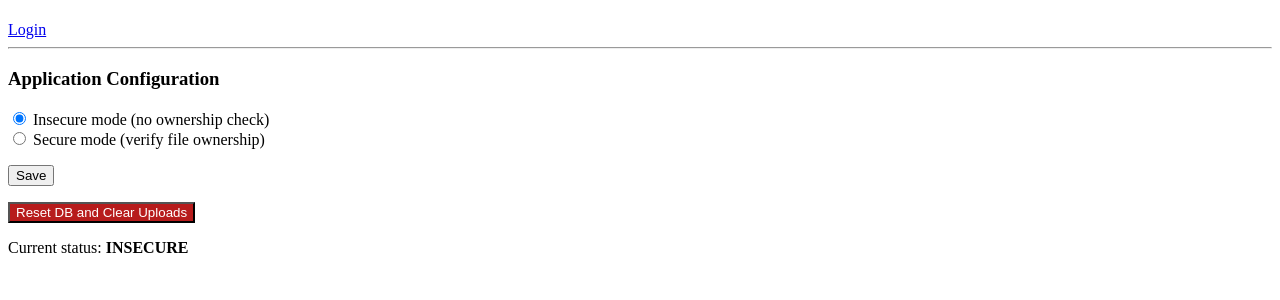
After one commit to cherufe-py/my_vulnerable_idor_web, a Flask app: page /config_hidden in a window 1280 px wide. The commit adds this page. Shown: the top 300 px of the page. Run offline with Flask 3, Linux system fonts and the light colour scheme.

Commit message:
delete endpoint and config page

```diff
--- a/app.py
+++ b/app.py
@@ -1,20 +1,22 @@
 import os
+import shutil
 import uuid
 
 from flask import Flask, request, session, g, redirect, url_for, render_template, send_from_directory
 from werkzeug.utils import secure_filename
 
-from models import get_db, query_db
+from init_db import init_db
+from models import get_db, query_db, get_setting
 
 APP_SECRET = 'dev-secret-for-demo'
 UPLOAD_FOLDER = 'uploads'
-ALLOWED_EXTENSIONS = None  # None = permitir cualquier extensión para el demo
+ALLOWED_EXTENSIONS = None
+SECURE_MODE = False
 
 app = Flask(__name__)
 app.config['SECRET_KEY'] = APP_SECRET
 app.config['UPLOAD_FOLDER'] = UPLOAD_FOLDER
 
-# Asegurar carpeta de uploads
 os.makedirs(app.config['UPLOAD_FOLDER'], exist_ok=True)
 
 
@@ -22,6 +24,11 @@ def allowed_file(filename):
     if ALLOWED_EXTENSIONS is None:
         return True
     return '.' in filename and filename.rsplit('.', 1)[1].lower() in ALLOWED_EXTENSIONS
+
+
+def is_checking_ownership():
+    val = get_setting('check_ownership', 'false')
+    return True if (val and val.lower() == 'true') else False
 
 
 @app.teardown_appcontext
@@ -33,7 +40,7 @@ def close_connection(exception):
 
 @app.route('/')
 def index():
-    return render_template('index.html', title='Flask IDOR demo')
+    return render_template('index.html', title='Vulnerable IDOR app.')
 
 
 @app.route('/login', methods=['GET', 'POST'])
@@ -88,44 +95,35 @@ def myfiles():
         return redirect(url_for('login'))
 
     q_user_id = request.args.get('user_id', type=int)
-    target_user_id = q_user_id if q_user_id is not None else session['user_id']
+    if q_user_id is None:
+        target_user_id = session['user_id']
+    else:
+        if is_checking_ownership() and q_user_id != session['user_id']:
+            return 'Forbidden: cannot view other users files', 403
+        target_user_id = q_user_id
 
     files = query_db('SELECT id, name FROM files WHERE user_id = ?', (target_user_id,))
     return render_template('myfiles.html', title=f'Files for user {target_user_id}', files=files)
-
 
 
 # ---------- Vulnerable endpoint ----------
 @app.route('/file')
 def file_vulnerable():
     file_id = request.args.get('id', type=int)
+
     if not file_id:
         return 'Missing id parameter', 400
+
     row = query_db('SELECT id, name, filename, content_type, user_id FROM files WHERE id = ?', (file_id,), one=True)
+
     if not row:
         return 'Not found', 404
-    filename_on_disk = row['filename']
-    if not filename_on_disk:
-        return 'File not available', 404
 
-    resp = send_from_directory(app.config['UPLOAD_FOLDER'], filename_on_disk, as_attachment=True)
-    display_name = row['name'] or filename_on_disk
-    resp.headers['Content-Disposition'] = f'attachment; filename="{display_name}"'
-    return resp
-
-# ---------- Secure endpoint ----------
-@app.route('/file_secure')
-def file_secure():
-    if 'user_id' not in session:
-        return redirect(url_for('login'))
-    file_id = request.args.get('id', type=int)
-    if not file_id:
-        return 'Missing id parameter', 400
-    row = query_db('SELECT id, name, filename, content_type, user_id FROM files WHERE id = ?', (file_id,), one=True)
-    if not row:
-        return 'Not found', 404
-    if row['user_id'] != session['user_id']:
-        return 'Forbidden: you do not own this file', 403
+    if is_checking_ownership():
+        if 'user_id' not in session:
+            return redirect(url_for('login'))
+        if row['user_id'] != session['user_id']:
+            return 'Forbidden: you do not own this file', 403
 
     filename_on_disk = row['filename']
     if not filename_on_disk:
@@ -137,5 +135,65 @@ def file_secure():
     return resp
 
 
+@app.route('/delete', methods=['POST'])
+def delete_insecure():
+    if 'user_id' not in session:
+        return redirect(url_for('login'))
+
+    file_id = request.args.get('id', type=int)
+    if file_id is None:
+        try:
+            file_id = int(request.form.get('id'))
+        except (TypeError, ValueError):
+            file_id = None
+
+    if not file_id:
+        return 'Missing id parameter', 400
+
+    row = query_db('SELECT id, filename FROM files WHERE id = ?', (file_id,), one=True)
+    if not row:
+        return 'Not found', 404
+
+    if is_checking_ownership():
+        if row['user_id'] != session['user_id']:
+            return 'Forbidden: you do not own this file', 403
+
+    filename_on_disk = row['filename']
+
+    db = get_db()
+    db.execute('DELETE FROM files WHERE id = ?', (file_id,))
+    db.commit()
+
+    if filename_on_disk:
+        path = os.path.join(app.config['UPLOAD_FOLDER'], filename_on_disk)
+        try:
+            if os.path.exists(path):
+                os.remove(path)
+        except Exception:
+            pass
+
+    return redirect(url_for('myfiles'))
+
+
+@app.route("/config_hidden", methods=["GET", "POST"])
+def config_hidden():
+    global SECURE_MODE
+
+    if request.method == "POST":
+        action = request.form.get("action")
+
+        if action == "save":
+            SECURE_MODE = request.form.get("mode") == "secure"
+
+        elif action == "reset":
+            if os.path.exists(UPLOAD_FOLDER):
+                shutil.rmtree(UPLOAD_FOLDER)
+                os.makedirs(UPLOAD_FOLDER)
+
+            init_db()
+
+    return render_template("config.html", enabled=SECURE_MODE)
+
+
 if __name__ == '__main__':
     app.run(debug=True)
--- a/init_db.py
+++ b/init_db.py
@@ -3,34 +3,49 @@ import sqlite3
 
 APP_DB = 'example.db'
 
-if os.path.exists(APP_DB):
-    os.remove(APP_DB)
 
-db = sqlite3.connect(APP_DB)
-cur = db.cursor()
+def init_db():
+    if os.path.exists(APP_DB):
+        os.remove(APP_DB)
 
-cur.execute('''
-    CREATE TABLE users (
-        id INTEGER PRIMARY KEY AUTOINCREMENT,
-        username TEXT UNIQUE NOT NULL,
-        password TEXT NOT NULL
-    )
-''')
+    db = sqlite3.connect(APP_DB)
+    cur = db.cursor()
 
-cur.execute('''
-    CREATE TABLE files (
-        id INTEGER PRIMARY KEY AUTOINCREMENT,
-        name TEXT,
-        filename TEXT NOT NULL,
-        content_type TEXT,
-        user_id INTEGER NOT NULL,
-        FOREIGN KEY (user_id) REFERENCES users(id)
-    )
-''')
+    cur.execute('''
+        CREATE TABLE users (
+            id INTEGER PRIMARY KEY AUTOINCREMENT,
+            username TEXT UNIQUE NOT NULL,
+            password TEXT NOT NULL
+        )
+    ''')
 
-cur.execute('INSERT INTO users (username, password) VALUES (?, ?)', ('alice', 'alicepass'))
-cur.execute('INSERT INTO users (username, password) VALUES (?, ?)', ('bob', 'bobpass'))
+    cur.execute('''
+        CREATE TABLE files (
+            id INTEGER PRIMARY KEY AUTOINCREMENT,
+            name TEXT,
+            filename TEXT NOT NULL,
+            content_type TEXT,
+            user_id INTEGER NOT NULL,
+            FOREIGN KEY (user_id) REFERENCES users(id)
+        )
+    ''')
 
-db.commit()
-db.close()
-print('Database initialized (example.db). Users seeded, files table empty.')
+    cur.execute('''
+        CREATE TABLE settings (
+            key TEXT PRIMARY KEY,
+            value TEXT
+        )
+    ''')
+
+    cur.execute('INSERT INTO users (username, password) VALUES (?, ?)', ('alice', 'alicepass'))
+    cur.execute('INSERT INTO users (username, password) VALUES (?, ?)', ('bob', 'bobpass'))
+
+    cur.execute('INSERT INTO settings (key, value) VALUES (?, ?)', ('check_ownership', 'false'))
+
+    db.commit()
+    db.close()
+    print('Database initialized (example.db). Users seeded, files table empty, settings created.')
+
+
+if __name__ == '__main__':
+    init_db()
--- a/templates/base.html
+++ b/templates/base.html
@@ -9,7 +9,7 @@
     <nav>
       {% if session.get('user_id') %}
         <a href="{{ url_for('index') }}">Home</a> |
-        <a href="{{ url_for('myfiles') }}">My files</a> |
+        <a href="{{ url_for('myfiles', user_id=session.get('user_id')) }}">My files</a> |
         <a href="{{ url_for('upload') }}">Upload</a> |
         <a href="{{ url_for('logout') }}">Logout</a>
       {% else %}
--- /dev/null
+++ b/templates/config.html
@@ -0,0 +1,26 @@
+{% extends 'base.html' %}
+{% block body %}
+<h3>Application Configuration</h3>
+
+<form method="post" style="margin-bottom:1em;">
+  <p>
+    <label>
+      <input type="radio" name="mode" value="insecure" {% if not enabled %}checked{% endif %}>
+      Insecure mode (no ownership check)
+    </label><br>
+    <label>
+      <input type="radio" name="mode" value="secure" {% if enabled %}checked{% endif %}>
+      Secure mode (verify file ownership)
+    </label>
+  </p>
+  <button type="submit" name="action" value="save">Save</button>
+</form>
+
+<!-- Reset form -->
+<form method="post" onsubmit="return confirm('Reset the database and delete all uploaded files? This action cannot be undone.');">
+  <input type="hidden" name="action" value="reset">
+  <button type="submit" style="background-color:#b71c1c; color:white;">Reset DB and Clear Uploads</button>
+</form>
+
+<p>Current status: <strong>{{ 'SECURE' if enabled else 'INSECURE' }}</strong></p>
+{% endblock %}
--- a/templates/index.html
+++ b/templates/index.html
@@ -1,6 +1,6 @@
 {% extends 'base.html' %}
 {% block body %}
-<p>Demo of an IDOR vulnerability!</p>
+<p>Welcome to my vulnerable IDOR web!</p>
 <ul>
   <li>Seed users: alice / alicepass (id=1), bob / bobpass (id=2)</li>
 </ul>
```
Also changed, not shown: models.py (+17 -0 lines), templates/myfiles.html (+7 -1 lines), example.db (added).
